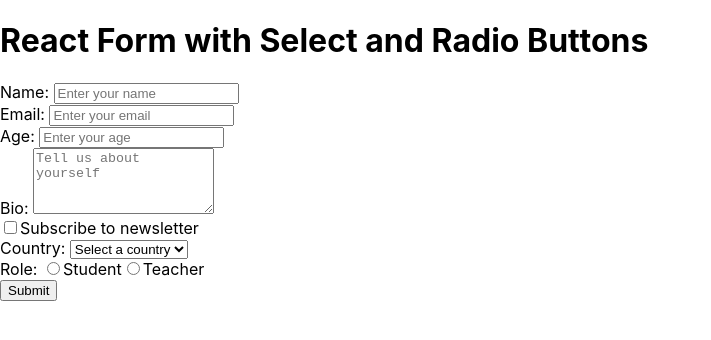
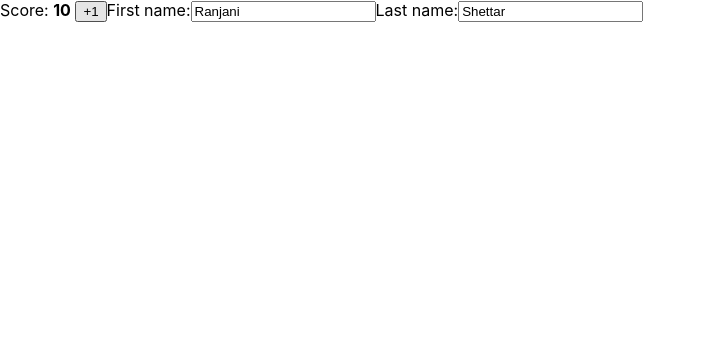
Before and after one commit to MohamedHany17m8/react, a React (Create React App) app: page / in a window 1280 px wide. Shown: the top 340 px of the page, without its empty margins (0-711 px from the left). Built offline with nearby package versions, Linux system fonts and the light colour scheme.

Commit message:
states challenge

```diff
--- a/src/App.js
+++ b/src/App.js
@@ -1,13 +1,48 @@
 import React from "react";
 import FormComponent from "./FormComponent";
+import { useState } from "react";
 const App = () => {
+  const [player, setPlayer] = useState({
+    firstName: "Ranjani",
+    lastName: "Shettar",
+    score: 10,
+  });
+
+  function handlePlusClick() {
+    setPlayer({
+      ...player,
+      score: player.score + 1,
+    });
+  }
+
+  function handleFirstNameChange(e) {
+    setPlayer({
+      ...player,
+      firstName: e.target.value,
+    });
+  }
+
+  function handleLastNameChange(e) {
+    setPlayer({
+      ...player,
+      lastName: e.target.value,
+    });
+  }
   return (
-    <div>
-      <div>
-        <h1>React Form with Select and Radio Buttons</h1>
-        <FormComponent />
-      </div>
-    </div>
+    <>
+      <label>
+        Score: <b>{player.score}</b>{" "}
+        <button onClick={handlePlusClick}>+1</button>
+      </label>
+      <label>
+        First name:
+        <input value={player.firstName} onChange={handleFirstNameChange} />
+      </label>
+      <label>
+        Last name:
+        <input value={player.lastName} onChange={handleLastNameChange} />
+      </label>
+    </>
   );
 };
 
```
